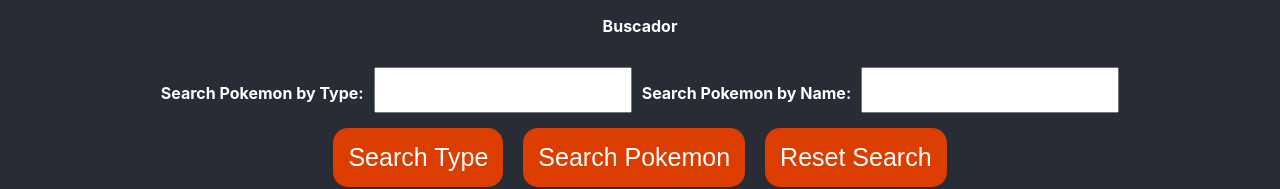
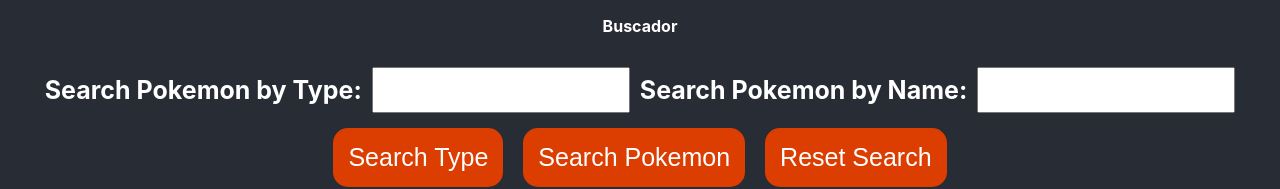
Before and after one commit to danielwilfredo/pokeApiReact, a React (Create React App) app: page / in a window 1280 px wide. Shown: the part 414-603 px from the top of the page. Built offline with nearby package versions, Linux system fonts and the light colour scheme; no server answers.

Commit message:
pokeApi Terminada 1.0

```diff
--- a/src/App.css
+++ b/src/App.css
@@ -110,5 +110,14 @@
   font-size: 25px;
   font-weight: bold;
   width: 250px;
-
 }
+.Text-info-search{
+  background-color: #282c34;
+  color: #fff;
+  height: 25px;
+  width: auto;
+  padding: 5px;
+  border-radius: 15px;
+  font-weight: bold;
+  font-size: 25px;
+}
--- a/src/components/BuscadorPokemon.js
+++ b/src/components/BuscadorPokemon.js
@@ -57,13 +57,13 @@
       return (
       <>
         <p className="Text-info">Buscador</p>
-        <label className="Text-info">Search Pokemon by Type:</label>
+        <label className="Text-info-search">Search Pokemon by Type:</label>
         <input className="input-pokemon"
          name="type" id="type"
           onChange={(event)=> this.setTypePokemon(event.target.value)}
           value={typePokemon}
           />
-        <label className="Text-info">Search Pokemon by Name:</label>
+        <label className="Text-info-search">Search Pokemon by Name:</label>
         <input className="input-pokemon"
         name="pokemon" id="pokemon"
         onChange={(event)=> this.setPokemon(event.target.value)}
```
